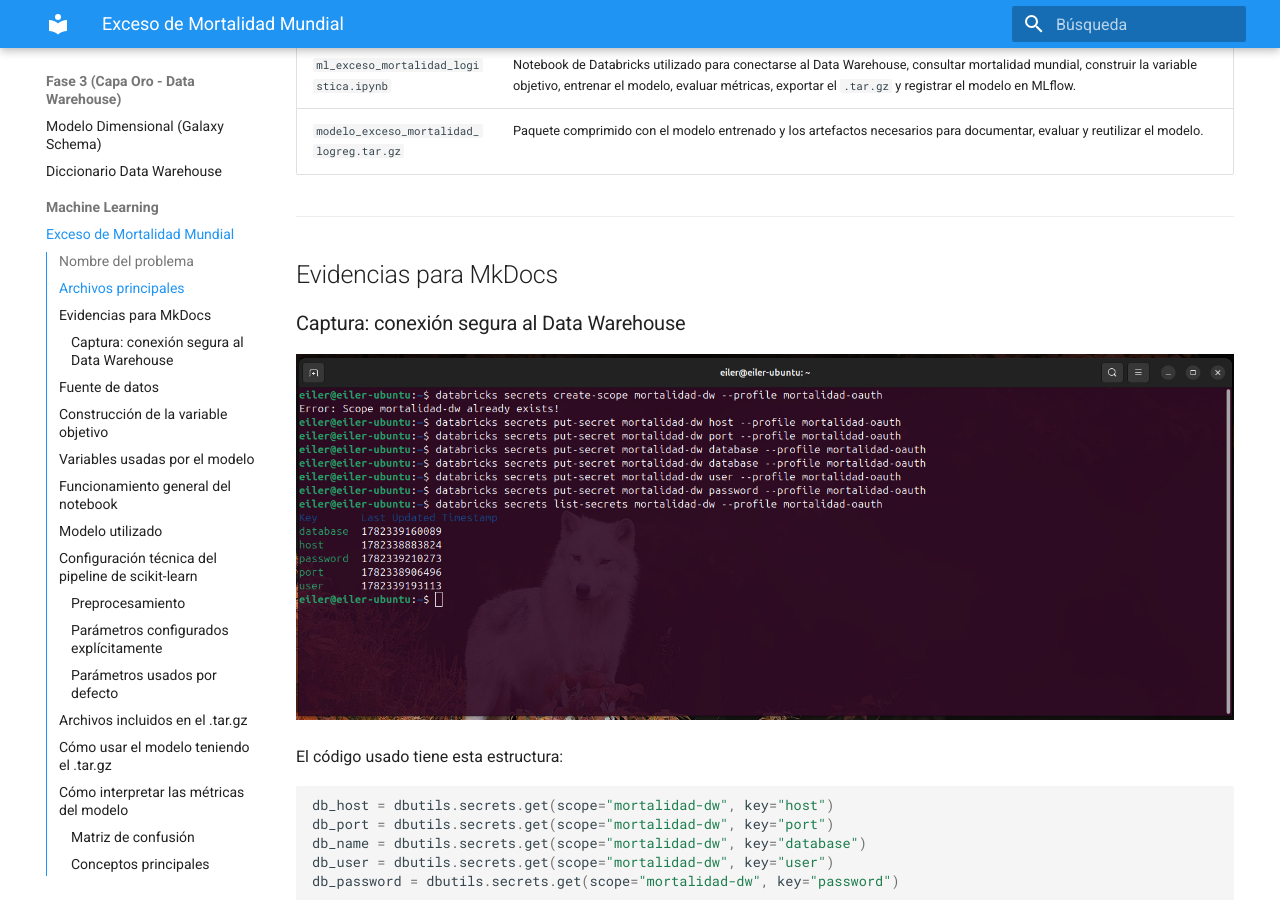
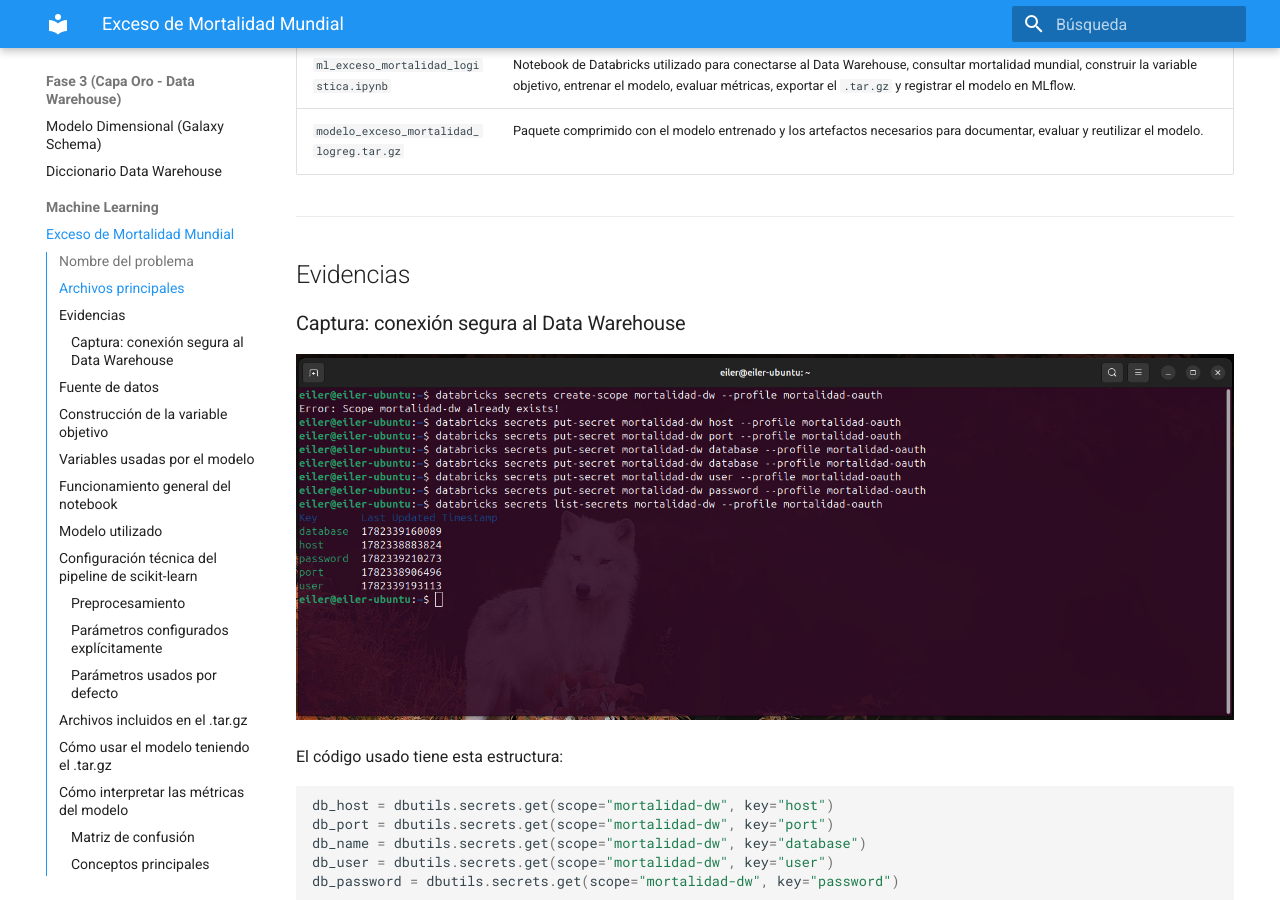
Before and after one commit to RudyReyes28/mortalidad-gt-bi, an MkDocs documentation site: the page built from docs/ML/ML_exceso_mortalidad_mundial_actualizado.md, in a window 1280 px wide and 900 px high, scrolled down 744 px. Built offline with MkDocs 1.6.1 and Material for MkDocs 9.7.7, drawn with Linux system fonts in a browser that asks for light colours.

Commit message:
modificando docs/ML/ML_exceso_mortalidad_mundial_actualizado.md

```diff
--- a/docs/ML/ML_exceso_mortalidad_mundial_actualizado.md
+++ b/docs/ML/ML_exceso_mortalidad_mundial_actualizado.md
@@ -24,7 +24,7 @@
 
 ---
 
-## Evidencias para MkDocs
+## Evidencias
 
 
 ### Captura: conexión segura al Data Warehouse
```
